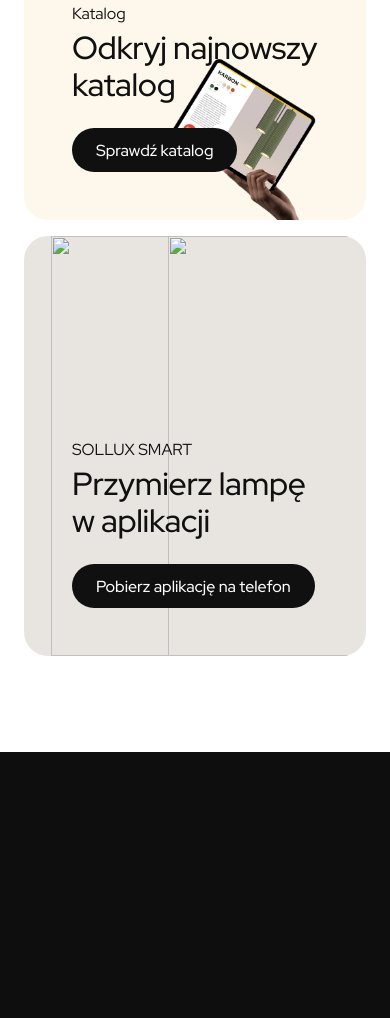
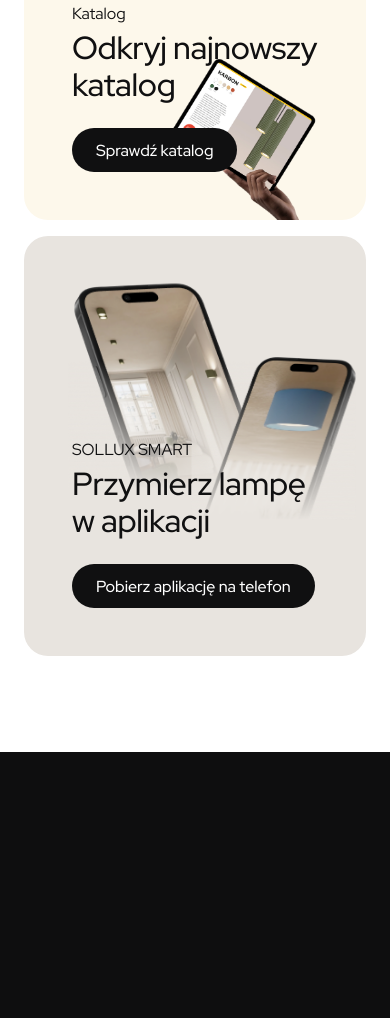
Before and after one commit to omgblaay/IdoSell, a plain HTML site: page index.html in a window 390 px wide. Shown: the part 2389-3407 px from the top of the page. Drawn offline with Linux system fonts and the light colour scheme; files whose address does not match are found by name.

Commit message:
card -> phones position fix

```diff
--- a/index.html
+++ b/index.html
@@ -330,12 +330,12 @@
         <div class="tile__media">
           <img
             class="tile__phone tile__phone--a"
-            src="assets/smart-1.png"
+            src="assets/Phone2.png"
             alt=""
           />
           <img
             class="tile__phone tile__phone--b"
-            src="assets/smart-2.png"
+            src="assets/Phone.png"
             alt=""
           />
         </div>
--- a/style.css
+++ b/style.css
@@ -290,10 +290,12 @@ button {
 }
 
 @keyframes lamp-bob {
+
   0%,
   100% {
     transform: translateY(0);
   }
+
   50% {
     transform: translateY(-8px);
   }
@@ -375,13 +377,11 @@ button {
   position: absolute;
   inset: 0;
   clip-path: polygon(37% 0, 63% 0, 100% 100%, 0 100%);
-  background: radial-gradient(
-    ellipse 65% 95% at 50% 0,
-    rgba(255, 249, 219, 0.78) 0%,
-    rgba(255, 239, 190, 0.42) 38%,
-    rgba(255, 225, 166, 0.16) 68%,
-    transparent 100%
-  );
+  background: radial-gradient(ellipse 65% 95% at 50% 0,
+      rgba(255, 249, 219, 0.78) 0%,
+      rgba(255, 239, 190, 0.42) 38%,
+      rgba(255, 225, 166, 0.16) 68%,
+      transparent 100%);
 }
 
 .lamp[aria-pressed="true"] .lamp__face,
@@ -590,7 +590,7 @@ button {
   overflow: hidden;
 }
 
-.tile__media > img {
+.tile__media>img {
   position: absolute;
   width: 100%;
   height: 100%;
@@ -599,15 +599,15 @@ button {
   will-change: transform;
 }
 
-.tile:hover .tile__media > img {
+.tile:hover .tile__media>img {
   transform: scale(1.1);
 }
 
-.tile--thoro .tile__media > img {
+.tile--thoro .tile__media>img {
   object-position: center 20%;
 }
 
-.tile--configurator .tile__media > img {
+.tile--configurator .tile__media>img {
   object-fit: contain;
   object-position: right center;
   top: 0;
@@ -616,7 +616,7 @@ button {
   height: 100%;
 }
 
-.tile--catalog .tile__media > img {
+.tile--catalog .tile__media>img {
   object-fit: contain;
   object-position: right bottom;
   left: 30%;
@@ -624,22 +624,24 @@ button {
   height: 100%;
 }
 
-.tile--app .tile__phone {
+
+/* Smaller interior phone, fading out at the bottom as in the Figma card. */
+.tile__phone--a {
+  left: 13%;
+  top: 10%;
+  height: 50% !important;
+  width: auto !important;
   object-fit: contain;
+  /* mask-image: linear-gradient(to bottom, #000 55%, transparent 100%);
+  -webkit-mask-image: linear-gradient(to bottom, #000 55%, transparent 100%); */
 }
 
-.tile__phone--a {
-  left: 8%;
-  top: 0;
-  width: 45%;
-  height: 100%;
-}
-
+/* Large lamp phone on the right, cropped by the card's bottom edge. */
 .tile__phone--b {
-  left: 42%;
-  top: 0;
-  width: 45%;
-  height: 100%;
+  left: 47%;
+  top: 25%;
+  width: 52% !important;
+  height: auto !important;
 }
 
 .tile__body {
@@ -808,7 +810,7 @@ button {
   padding-left: 0;
 }
 
-.footer__block + .footer__block {
+.footer__block+.footer__block {
   border-left: 1px solid #e5e5e5;
 }
 
@@ -870,6 +872,7 @@ button {
 /* ---------- Responsive ---------- */
 
 @media (max-width: 900px) {
+
   .container,
   .hero__content {
     width: calc(100% - 48px);
@@ -949,6 +952,7 @@ button {
 }
 
 @media (prefers-reduced-motion: reduce) {
+
   *,
   *::before,
   *::after {
```
Also changed, not shown: .preview.html (added).
